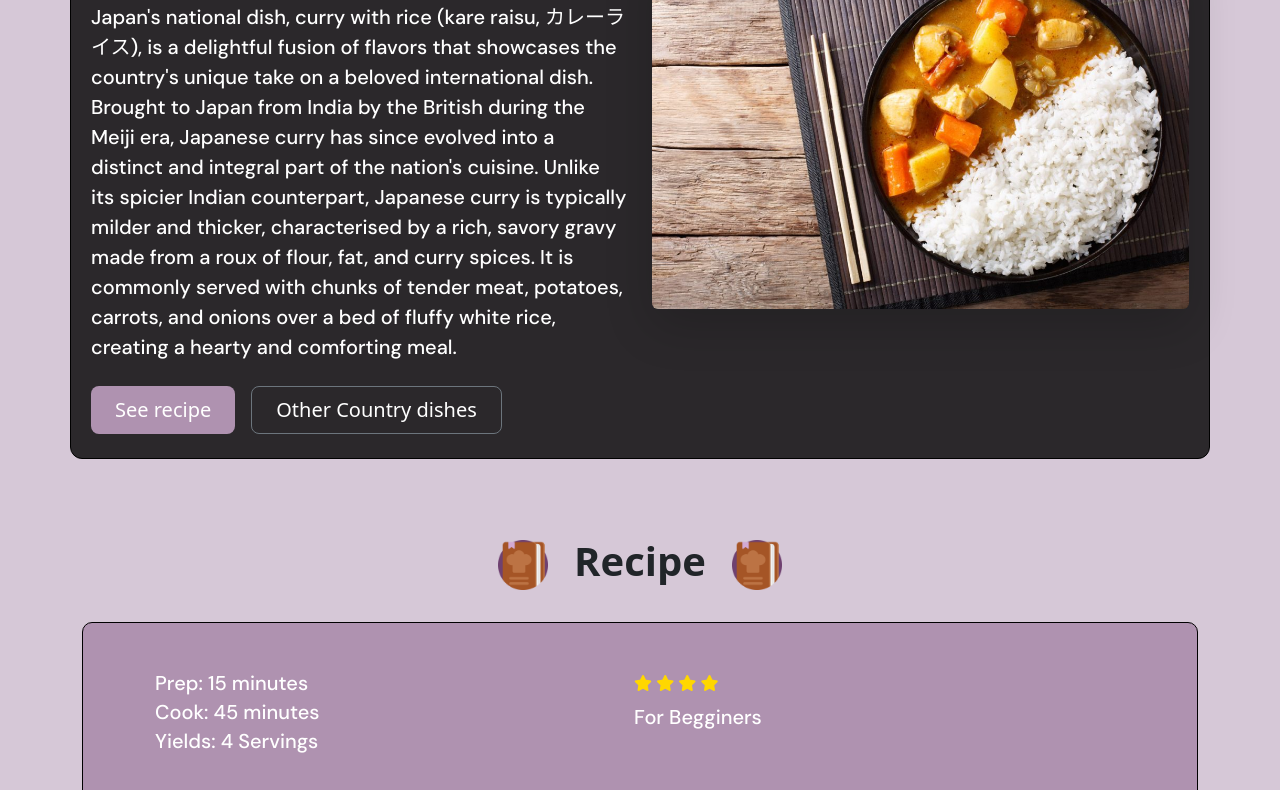
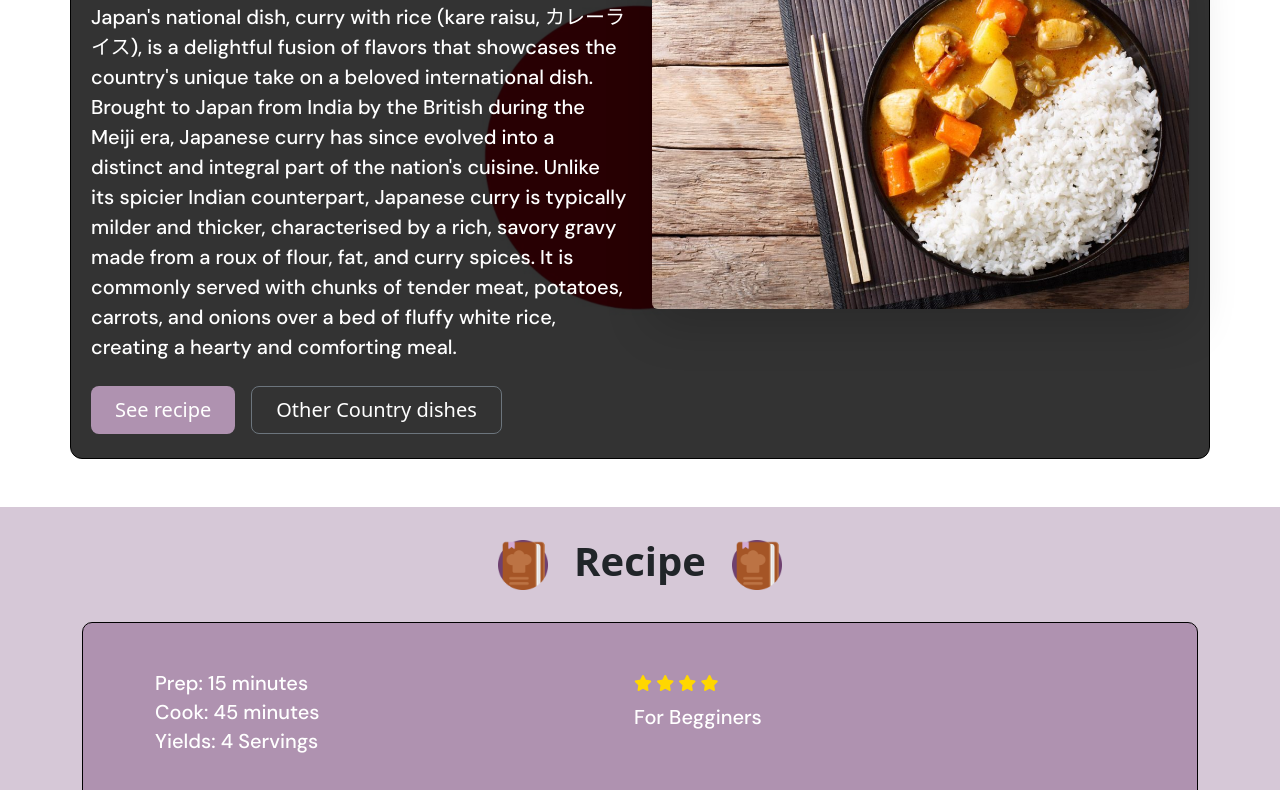
Before and after one commit to Riavs/globalGastronomy, a plain HTML site: page japan.html in a window 1280 px wide. Shown: the part 266-1056 px from the top of the page. Drawn offline with nearby package versions, Linux system fonts and the light colour scheme; some icons are missing; a web font is replaced by a local one.

Commit message:
Update style.css

```diff
--- a/lucy-japan/style.css
+++ b/lucy-japan/style.css
@@ -16,6 +16,14 @@ body {
   .bg-img {
     background-image: url('images/Flag_of_Japan.png') !important;
   }
+}
+
+.bg-img {
+  background-image: url('images/Flag_of_Japan.png');
+    background-position: center;
+    background-size:cover;
+    background-repeat:no-repeat;
+    backdrop-filter: blur(10px);
 }
 
 /*-------------fonts-----------------*/
```
